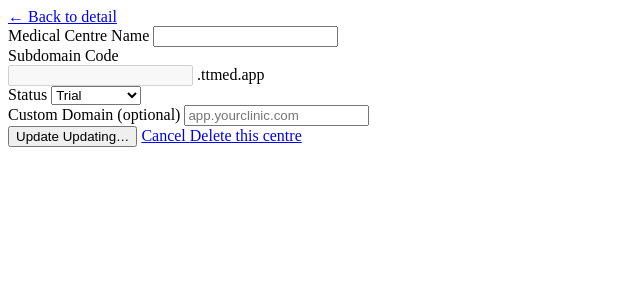
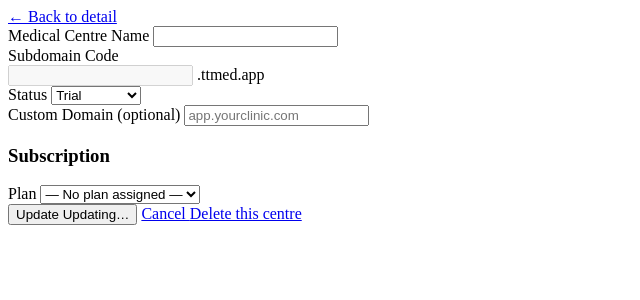
Before and after one commit to coolfiger/TTMed, a Laravel app: template resources/views/livewire/platform/tenants/tenant-form.blade.php in a window 1280 px wide. Shown: the top 300 px of the page, without its empty margins (0-640 px from the left). Run offline with Laravel 12, Linux system fonts and the light colour scheme; the template is opened without the code that fills it: most values are stand-ins (such as "Sample title", 1, 10 or a date in 2020); some libraries are stand-ins or nearby versions.

Commit message:
Add subscription plan editing to tenant edit form
- mount(): load current plan from active subscription into planId
- save() edit path: update existing subscription plan/amount if changed,
  or create a new subscription if none exists
- View: add Subscription section with plan selector to edit form

Co-Authored-By: Claude Sonnet 4.6 <noreply@anthropic.com>
Claude-Session: https://claude.ai/code/session_01RaniEiwTj6YJ6yBsPSeRJE

```diff
--- a/app/Livewire/Platform/Tenants/TenantForm.php
+++ b/app/Livewire/Platform/Tenants/TenantForm.php
@@ -45,6 +45,7 @@ class TenantForm extends Component
             $this->contactEmail  = $tenant->contact_email ?? '';
             $this->contactPhone  = $tenant->contact_phone ?? '';
             $this->customDomain  = $tenant->custom_domain ?? '';
+            $this->planId        = $tenant->subscription?->plan_id;
         }
     }
 
@@ -83,6 +84,30 @@ class TenantForm extends Component
                 'contact_phone' => $this->contactPhone ?: null,
                 'custom_domain' => $this->customDomain ?: null,
             ]);
+
+            // Update subscription plan if changed
+            if ($this->planId) {
+                $subscription = $this->tenant->subscription;
+                $plan         = SubscriptionPlan::findOrFail($this->planId);
+                if ($subscription) {
+                    if ($subscription->plan_id !== (int) $this->planId) {
+                        $subscription->update([
+                            'plan_id' => $plan->id,
+                            'amount'  => $plan->monthly_price,
+                        ]);
+                    }
+                } else {
+                    Subscription::create([
+                        'tenant_id'     => $this->tenant->id,
+                        'plan_id'       => $plan->id,
+                        'status'        => 'active',
+                        'billing_cycle' => 'monthly',
+                        'starts_at'     => today(),
+                        'expires_at'    => today()->addMonth(),
+                        'amount'        => $plan->monthly_price,
+                    ]);
+                }
+            }
 
             $audit->logPlatform('tenant.updated', 'Tenant', $this->tenant->id, $this->tenant->id, $old, $this->tenant->fresh()->toArray());
             session()->flash('message', 'Medical centre updated.');
--- a/resources/views/livewire/platform/tenants/tenant-form.blade.php
+++ b/resources/views/livewire/platform/tenants/tenant-form.blade.php
@@ -47,6 +47,23 @@
                 @error('customDomain') <p class="mt-1 text-xs text-red-600">{{ $message }}</p> @enderror
             </div>
         </div>
+
+        @if($tenant)
+        <div class="border-t border-slate-100 pt-5">
+            <h3 class="text-sm font-semibold text-slate-800 mb-4">Subscription</h3>
+            <div>
+                <label class="block text-sm font-medium text-slate-700">Plan</label>
+                <select wire:model="planId"
+                    class="mt-1 block w-full rounded-md border border-slate-300 px-3 py-2 text-sm shadow-sm focus:border-slate-500 focus:outline-none @error('planId') border-red-500 @enderror">
+                    <option value="">— No plan assigned —</option>
+                    @foreach($plans as $plan)
+                    <option value="{{ $plan->id }}">{{ $plan->name }}</option>
+                    @endforeach
+                </select>
+                @error('planId') <p class="mt-1 text-xs text-red-600">{{ $message }}</p> @enderror
+            </div>
+        </div>
+        @endif
 
         @if(!$tenant)
         <div class="border-t border-slate-100 pt-5">
```
